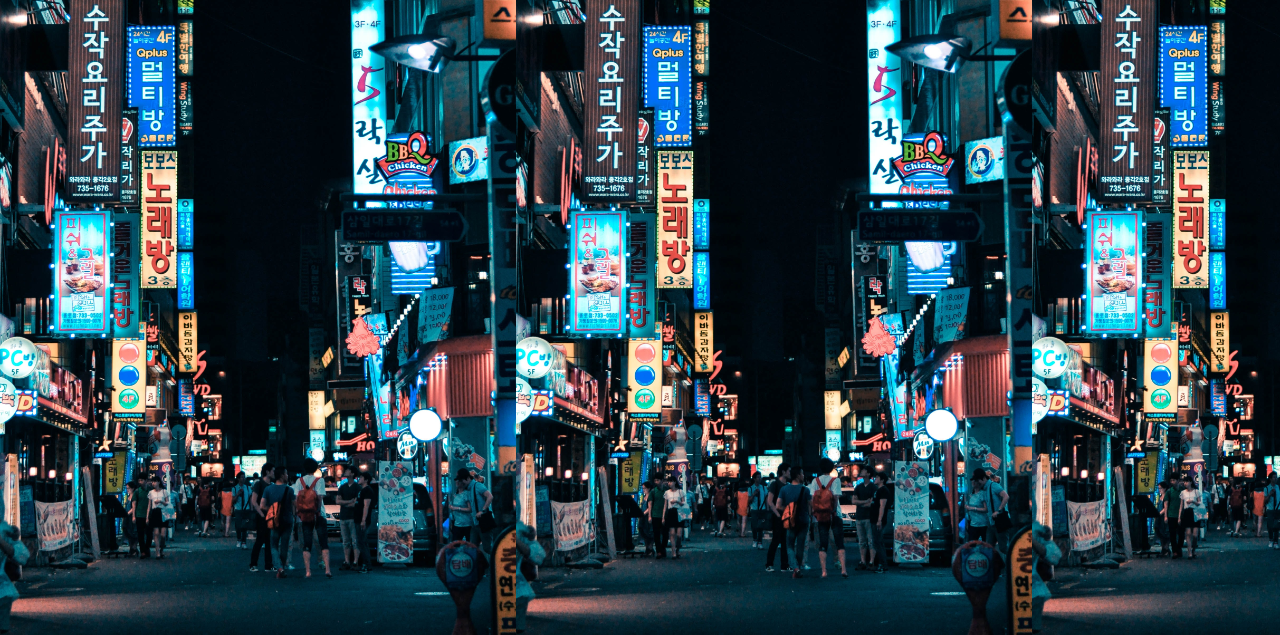
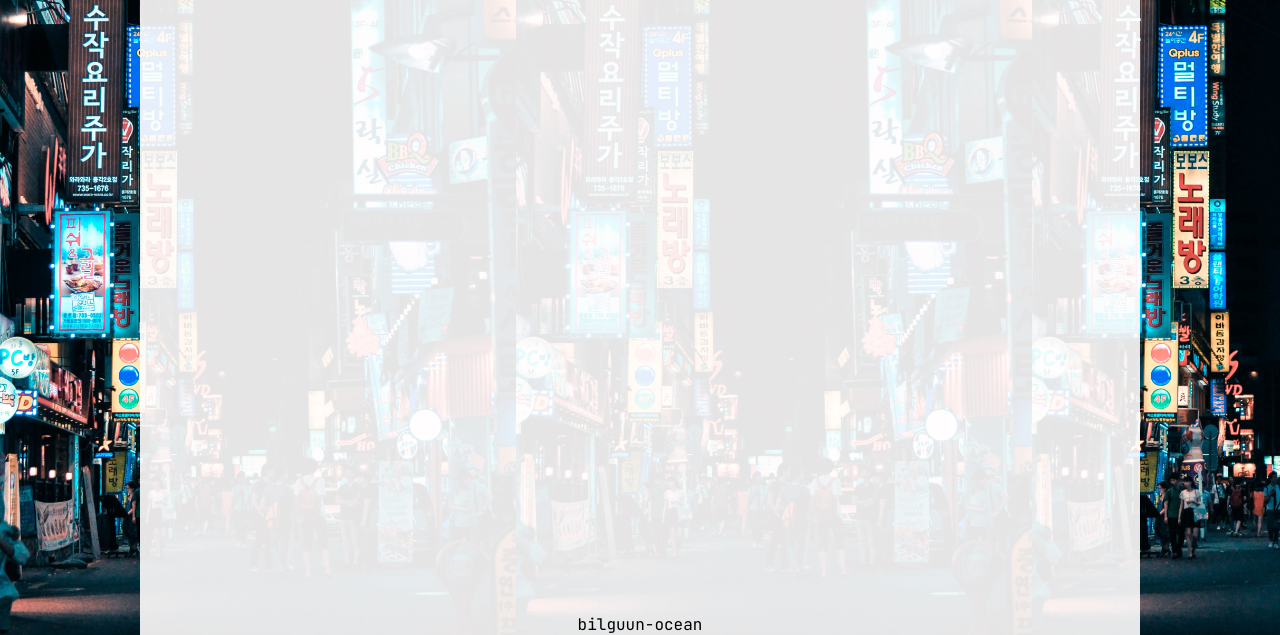
Before and after one commit to bilguun-ocean/restaurant-page, a website built with webpack: page dist/index.html in a window 1280 px wide. Shown: the part 165-800 px from the top of the page. Built offline with nearby package versions, Linux system fonts and the light colour scheme.

Commit message:
fixed footer

```diff
--- a/src/style.css
+++ b/src/style.css
@@ -19,6 +19,7 @@ body {
 .content {
   display: flex;
   flex-direction: column;
+  min-height: 100%;
   margin: auto;
   max-width: 1000px;
   background-color: rgb(255, 253, 253, 0.9);
```
